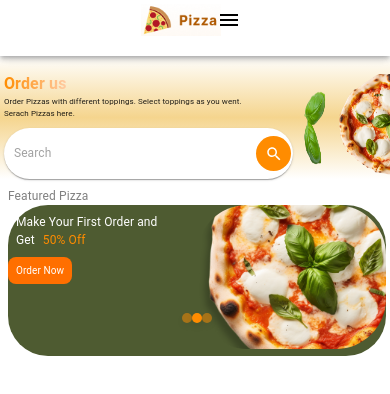
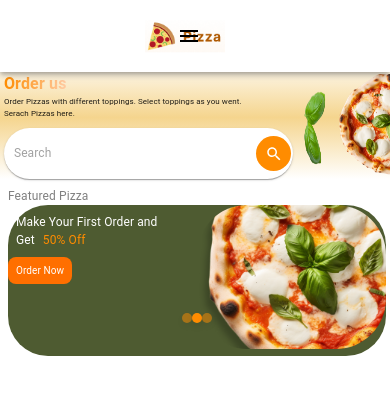
Before and after one commit to getye/Pizza-Ordering-App, a React (Create React App) app in the folder client/: page / in a window 390 px wide. Shown: the top 394 px of the page. Built offline with nearby package versions, Linux system fonts and the light colour scheme.

Commit message:
Responsive nav bar

```diff
--- a/client/src/navigations/mainbar.js
+++ b/client/src/navigations/mainbar.js
@@ -405,14 +405,21 @@ export const MainBar = (props) => {
             {(isMobile)&&(
               <Box
                 sx={{
-                    display: 'flex',
-                    justifyContent: 'space-between',
-                    alignItems: 'center', // Align items vertically in the center
+                  position: 'relative',
+                  padding: '16px',
                 }}
               >
-
-              <img src={pizza} alt="Pizza Logo" style={{ width: '80px' }} />
-              <Box sx={{ flexGrow: 1 }} />
+                <img
+                  src={pizza}
+                  alt="Pizza Logo"
+                  style={{
+                    width: '80px',
+                    position: 'absolute',
+                    right: 0, // Align to the right
+                    top: '50%', // Center vertically
+                    transform: 'translateY(-50%)' // Adjust vertical position
+                  }}
+                />
                 <IconButton
                   color="inherit"
                   aria-label="open drawer"
```
Also changed, not shown: 8 other files (tests, documents, lock files or other folders). Lines whose indentation alone changed are shown as unchanged.
